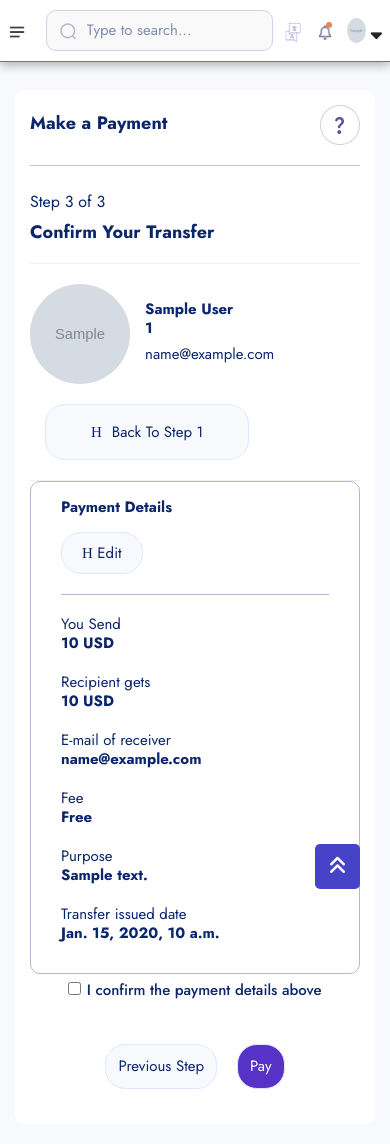
After one commit to ahmedesmail07/banking-system, a Django app: template core/templates/transfer/transaction-confirm.html in a window 390 px wide. The commit adds this page. Run offline with Django 4.2, Linux system fonts and the light colour scheme; the template is opened without the code that fills it: most values are stand-ins (such as "Sample title", 1, 10 or a date in 2020); grey boxes marked "Sample" are stand-in pictures; some libraries are stand-ins or nearby versions; some web fonts are replaced.

Commit message:
transfer-confirmation

```diff
--- a/core/templates/base/dashboard-base.html
+++ b/core/templates/base/dashboard-base.html
@@ -263,7 +263,7 @@
                                     </a>
                                 </li>
                                 <li>
-                                    <a href="pay.html">
+                                    <a href="{%url 'main:search-account'%}">
                                         <img alt="Pay" src="{% static 'assets1/images/icon/pay.png' %}" />
                                         <span>
                                             Pay
--- /dev/null
+++ b/core/templates/transfer/transaction-confirm.html
@@ -0,0 +1,249 @@
+{%extends "base/dashboard-base.html"%}
+{% load static %}
+{%block content%}
+
+<head>
+    <title>{%block title%}Tansfer Confirm{%endblock title%}</title>
+</head>
+
+<!-- header-section end -->
+<!-- Dashboard Section start -->
+<section class="dashboard-section body-collapse pay step step-2 step-3">
+    <div class="overlay pt-120">
+        <div class="container-fruid">
+            <div class="main-content">
+                <div class="head-area d-flex align-items-center justify-content-between">
+                    <h4>
+                        Make a Payment
+                    </h4>
+                    <div class="icon-area">
+                        <img alt="icon" src="{% static 'assets/images/icon/support-icon.png' %}" />
+                    </div>
+                </div>
+                <div class="choose-recipient">
+                    <div class="step-area">
+                        <span class="mdr">
+                            Step 3 of 3
+                        </span>
+                        <h5>
+                            Confirm Your Transfer
+                        </h5>
+                    </div>
+                    <div class="user-select">
+                        <div class="single-user">
+                            <div class="left d-flex align-items-center">
+                                <div class="img-area">
+                                    <img style="width: 100px; height: 100px; border-radius: 50% ; object-fit: cover;"
+                                        alt="image" src="{{account.user.kyc.image.url}}" />
+                                </div>
+                                <div class="text-area">
+                                    <p>
+                                        {{account.user.kyc.full_name}}
+                                    </p>
+                                    <p>
+                                        {{account.account_number}}
+                                    </p>
+                                    <span class="mdr">
+                                        <a class="__cf_email__" data-cfemail="54033d38383526306d6d143339353d387a373b39"
+                                            href="/cdn-cgi/l/email-protection">
+                                            {{account.user.email}}
+                                        </a>
+                                    </span>
+                                </div>
+                            </div>
+                            <div class="right">
+                                <a href="{%url 'main:search-account'%}">
+                                    <i class="icon-h-edit">
+                                    </i>
+                                    Back To Step 1
+                                </a>
+                            </div>
+                        </div>
+                    </div>
+                </div>
+                <div class="payment-details">
+                    <div class="top-area">
+                        <h6>
+                            Payment Details
+                        </h6>
+                        <div class="right">
+                            <a href="javascript:void(0)">
+                                <i class="icon-h-edit">
+                                </i>
+                                Edit
+                            </a>
+                        </div>
+                    </div>
+                    <div class="row">
+                        <div class="col-xl-6">
+                            <ul class="details-list">
+                                <li>
+                                    <span>
+                                        You Send
+                                    </span>
+                                    <b>
+                                        {{transaction.amount}} USD
+                                    </b>
+                                </li>
+                                <li>
+                                    <span>
+                                        Recipient gets
+                                    </span>
+                                    <b>
+                                        {{transaction.amount}} USD
+                                    </b>
+                                </li>
+                                <li>
+                                    <span>
+                                        E-mail of receiver
+                                    </span>
+                                    <b>
+                                        {{account.user.email}}
+                                    </b>
+                                </li>
+                                <li>
+                                    <span>
+                                        Fee
+                                    </span>
+                                    <b>
+                                        Free
+                                    </b>
+                                </li>
+                                <li>
+                                    <span>
+                                        Purpose
+                                    </span>
+                                    <b>
+                                        {{transaction.description}}
+                                    </b>
+                                </li>
+                                <li>
+                                    <span>
+                                        Transfer issued date
+                                    </span>
+                                    <b>
+                                        {{transaction.date}}
+                                    </b>
+                                </li>
+                            </ul>
+                        </div>
+                    </div>
+                </div>
+                <form action="#">
+                    <div class="checkbox">
+                        <input id="confirm" type="checkbox" />
+                        <label for="confirm">
+                            I confirm the payment details above
+                        </label>
+                    </div>
+                    <div class="footer-area mt-40">
+                        <a href="pay-step-2.html">
+                            Previous Step
+                        </a>
+                        <a class="transferMod active" data-bs-target="#transferMod" data-bs-toggle="modal"
+                            href="javascript:void(0)">
+                            Pay
+                        </a>
+                    </div>
+                </form>
+            </div>
+        </div>
+    </div>
+</section>
+<!-- Dashboard Section end -->
+<!-- Transfer Popup start -->
+<div class="transfer-popup">
+    <div class="container-fruid">
+        <div class="row">
+            <div class="col-lg-6">
+                <div aria-hidden="true" class="modal fade" id="transferMod">
+                    <div class="modal-dialog modal-dialog-centered">
+                        <ul class="nav nav-tabs d-none" role="tablist">
+                            <li class="nav-item" role="presentation">
+                                <button aria-controls="transfer" aria-selected="true" class="nav-link active"
+                                    data-bs-target="#transfer" data-bs-toggle="tab" id="transfer-tab" role="tab"
+                                    type="button">
+                                    transfer
+                                </button>
+                            </li>
+                            <li class="nav-item" role="presentation">
+                                <button aria-controls="success" aria-selected="false" class="nav-link"
+                                    data-bs-target="#success" data-bs-toggle="tab" id="success-tab" role="tab"
+                                    type="button">
+                                    Confirm
+                                </button>
+                            </li>
+                        </ul>
+                        <div class="tab-content">
+                            <div aria-labelledby="transfer-tab" class="tab-pane fade show active" id="transfer"
+                                role="tabpanel">
+                                <div class="modal-content">
+                                    <div class="modal-header mb-60 justify-content-between">
+                                        <a href="javascript:void(0)">
+                                            <i class="icon-a-left-arrow">
+                                            </i>
+                                            Back
+                                        </a>
+                                        <button aria-label="Close" class="btn-close" data-bs-dismiss="modal"
+                                            type="button">
+                                            <i class="fa-solid fa-xmark">
+                                            </i>
+                                        </button>
+                                    </div>
+                                    <div class="main-content">
+                                        <h4>
+                                            Confirm Transfer!
+                                        </h4>
+                                        <p>
+                                            We have sent a verification code on your phone + Number +44831***932.
+                                            Please enter verification code below
+                                        </p>
+                                        <form action="javascript:void(0)">
+                                            <div class="userInput">
+                                                <input type="text" />
+                                                <input type="text" />
+                                                <input type="text" />
+                                                <input type="text" />
+                                            </div>
+                                            <a href="javascript:void(0)">
+                                                Don’t receive a code?
+                                            </a>
+                                            <button class="mt-60 confirm">
+                                                Confirm
+                                            </button>
+                                        </form>
+                                    </div>
+                                </div>
+                            </div>
+                            <div aria-labelledby="success-tab" class="tab-pane fade" id="success" role="tabpanel">
+                                <div class="modal-content">
+                                    <div class="modal-header">
+                                        <button aria-label="Close" class="btn-close d-md-none d-block"
+                                            data-bs-dismiss="modal" type="button">
+                                            <i class="fa-solid fa-xmark">
+                                            </i>
+                                        </button>
+                                    </div>
+                                    <div class="main-content text-center pt-120 pb-120">
+                                        <img alt="icon" src="{% static 'assets/images/icon/success.png' %}" />
+                                        <h3>
+                                            Success
+                                        </h3>
+                                        <p>
+                                            Transfer was completed.
+                                        </p>
+                                    </div>
+                                </div>
+                            </div>
+                        </div>
+                    </div>
+                </div>
+            </div>
+        </div>
+    </div>
+</div>
+<!-- Transfer Popup end -->
+<!--==================================================================-->
+
+
+{%endblock content%}
```
Also changed, not shown: core/main/transfer.py (+19 -2 lines), core/main/urls.py (+11 -1 lines).
